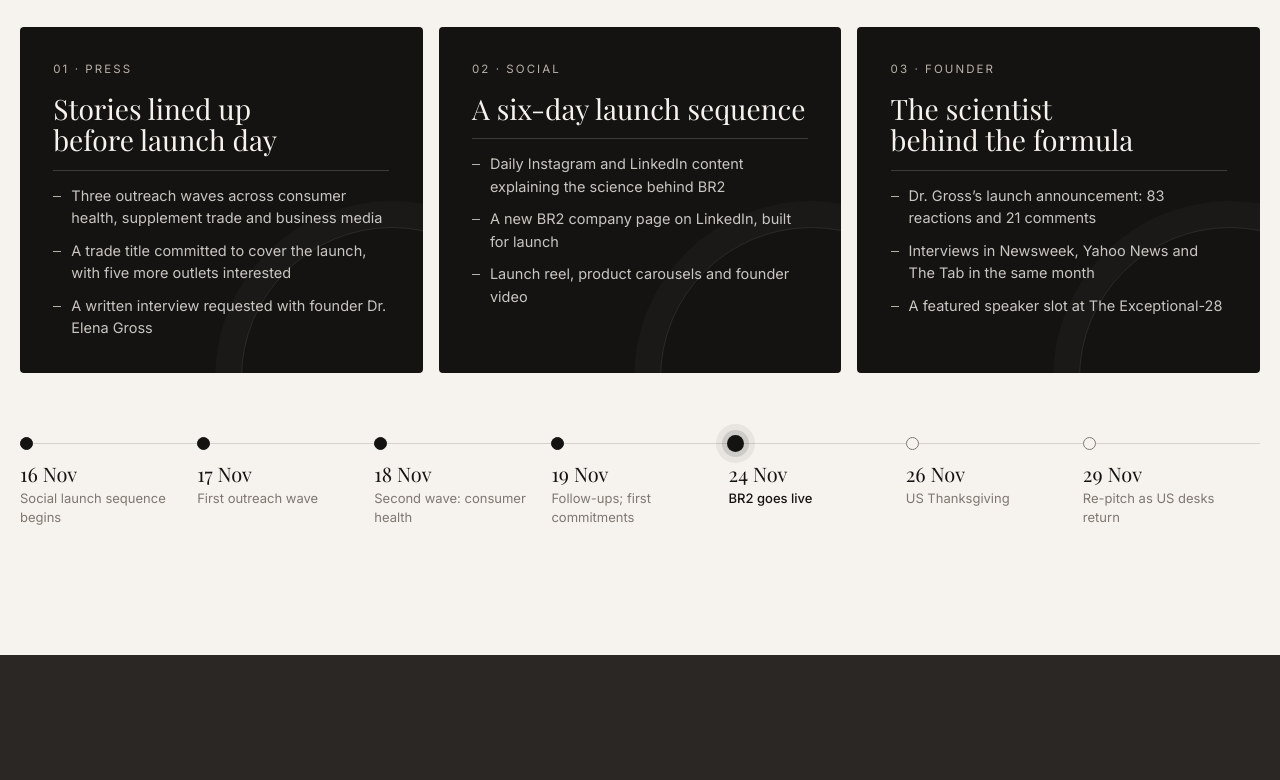
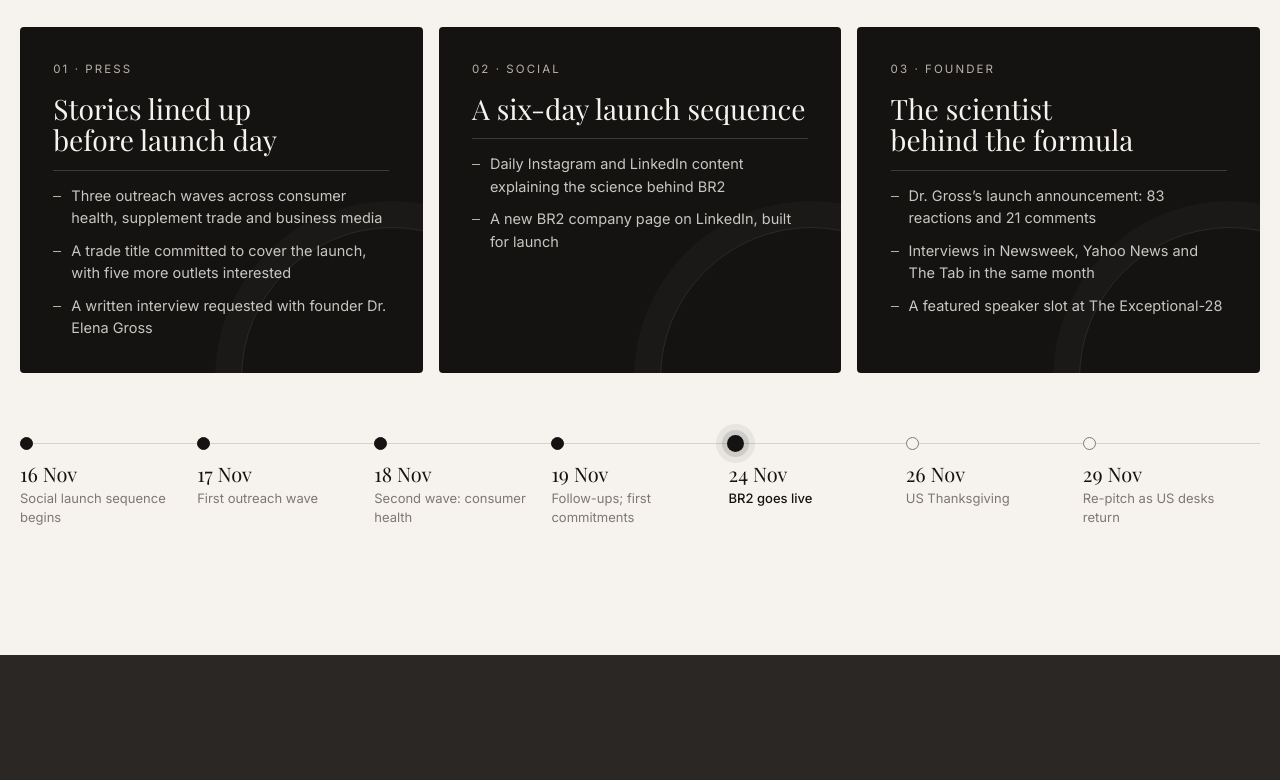
Before and after one commit to EchoPRIntel/echobrandcomms.com, a plain HTML site: page results.html in a window 1280 px wide. Shown: the part 5720-6500 px from the top of the page. Drawn offline with nearby package versions, Linux system fonts and the light colour scheme; a web font is replaced by a local one.

Commit message:
BR2 social: remove launch reel line
Co-Authored-By: Claude Opus 5.5 <noreply@anthropic.com>
Claude-Session: https://claude.ai/code/session_012NjGm9AmdpG4zE512vWgmb

```diff
--- a/results.html
+++ b/results.html
@@ -225,7 +225,7 @@
 
     <div class="br2-cols">
       <div class="reveal"><p class="br2-k">01 · Press</p><h3>Stories lined up before launch day</h3><ul><li>Three outreach waves across consumer health, supplement trade and business media</li><li>A trade title committed to cover the launch, with five more outlets interested</li><li>A written interview requested with founder Dr. Elena Gross</li></ul></div>
-      <div class="reveal" data-delay="1"><p class="br2-k">02 · Social</p><h3>A six-day launch sequence</h3><ul><li>Daily Instagram and LinkedIn content explaining the science behind BR2</li><li>A new BR2 company page on LinkedIn, built for launch</li><li>Launch reel, product carousels and founder video</li></ul></div>
+      <div class="reveal" data-delay="1"><p class="br2-k">02 · Social</p><h3>A six-day launch sequence</h3><ul><li>Daily Instagram and LinkedIn content explaining the science behind BR2</li><li>A new BR2 company page on LinkedIn, built for launch</li></ul></div>
       <div class="reveal" data-delay="2"><p class="br2-k">03 · Founder</p><h3>The scientist behind the formula</h3><ul><li>Dr. Gross’s launch announcement: 83 reactions and 21 comments</li><li>Interviews in Newsweek, Yahoo News and The Tab in the same month</li><li>A featured speaker slot at The Exceptional-28</li></ul></div>
     </div>
 
```
